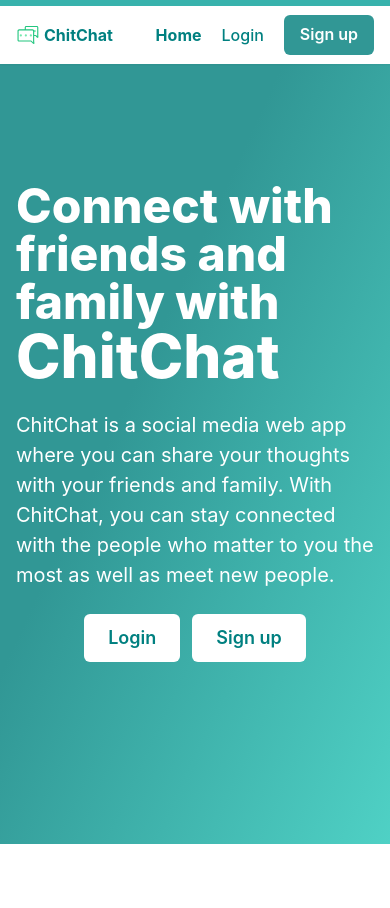
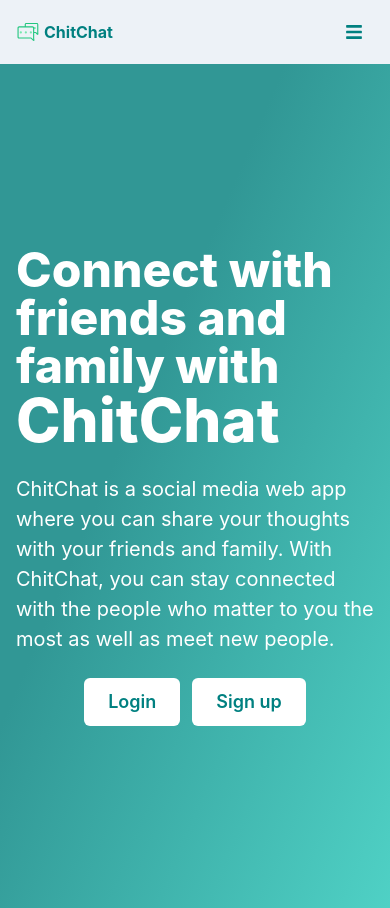
Before and after one commit to ebokes/chitchat, a React (Vite) app: page / in a window 390 px wide. Before the commit the page ends 844 px from the top, so only its background shows below. Built offline with nearby package versions, Linux system fonts and the light colour scheme.

Commit message:
refactor: make navbar in homepage mobile responsive

```diff
--- a/package.json
+++ b/package.json
@@ -10,6 +10,7 @@
     "preview": "vite preview"
   },
   "dependencies": {
+    "@chakra-ui/icons": "^2.0.19",
     "@chakra-ui/react": "^2.6.0",
     "@emotion/react": "^11.10.6",
     "@emotion/styled": "^11.10.6",
--- /dev/null
+++ b/src/components/NavReloaded.jsx
@@ -0,0 +1,116 @@
+import { Fragment, useState } from "react";
+import {
+  Flex,
+  Box,
+  IconButton,
+  Drawer,
+  DrawerOverlay,
+  DrawerContent,
+  DrawerCloseButton,
+  DrawerHeader,
+  DrawerBody,
+  Image,
+  Link,
+  VStack,
+  HStack,
+  Button,
+} from "@chakra-ui/react";
+import { FaBars } from "react-icons/fa";
+import chitchatLogo from "../assets/chitchatIcon.svg";
+import { Link as RouterLink } from "react-router-dom";
+import { REGISTER, ROOT } from "../App";
+
+function NavReloaded({ navlinks }) {
+  const [isOpen, setIsOpen] = useState(false);
+
+  const toggleDrawer = () => setIsOpen(!isOpen);
+
+  return (
+    <Flex
+      bg="gray.100"
+      w="100%"
+      px={4}
+      py={3}
+      justifyContent="space-between"
+      alignItems="center"
+    >
+      <Box>
+        <Link
+          display="flex"
+          gap={1}
+          color="teal"
+          as={RouterLink}
+          to={ROOT}
+          fontWeight="bold"
+        >
+          <Image src={chitchatLogo} w={6} />
+          ChitChat
+        </Link>
+      </Box>
+      <Box display={{ base: "none", md: "block" }}>
+        <HStack ml="auto" gap={5}>
+          {navlinks.map((navlink, index) => (
+            <Fragment key={navlink.title}>
+              {index === navlinks.length - 1 ? (
+                <Button
+                  as={RouterLink}
+                  to={navlink.route}
+                  colorScheme="teal"
+                  onClick={toggleDrawer}
+                >
+                  {navlink.title}
+                </Button>
+              ) : (
+                <Link
+                  key={navlink.title}
+                  as={RouterLink}
+                  color="teal"
+                  to={navlink.route}
+                  fontWeight="bold"
+                >
+                  {navlink.title}
+                </Link>
+              )}
+            </Fragment>
+          ))}
+        </HStack>
+      </Box>
+      <Box display={{ base: "block", md: "none" }}>
+        <IconButton
+          aria-label="Open menu"
+          size="md"
+          fontSize="lg"
+          variant="ghost"
+          icon={<FaBars />}
+          onClick={toggleDrawer}
+          color="teal"
+        />
+      </Box>
+      <Drawer placement="right" onClose={toggleDrawer} isOpen={isOpen}>
+        <DrawerOverlay />
+        <DrawerContent>
+          <DrawerCloseButton color="teal" />
+          <DrawerHeader color="teal">Menu</DrawerHeader>
+          <DrawerBody>
+            <VStack ml="auto" gap={5}>
+              {navlinks.map((navlink) => (
+                <Link
+                  key={navlink.route}
+                  onClick={toggleDrawer}
+                  as={RouterLink}
+                  color="teal"
+                  to={navlink.route}
+                  fontWeight="bold"
+                >
+                  {navlink.title}
+                </Link>
+              ))}
+            </VStack>
+          </DrawerBody>
+        </DrawerContent>
+      </Drawer>
+    </Flex>
+  );
+}
+
+export default NavReloaded;
--- a/src/components/home/Home.jsx
+++ b/src/components/home/Home.jsx
@@ -13,7 +13,8 @@ import {
 import chitchatLogo from "../../assets/chitchatIcon.svg";
 import { Link as RouterLink } from "react-router-dom";
 import { LOGIN, REGISTER, ROOT } from "../../App";
-import lady from "../../assets/lady2.jpg";
+import friends from "../../assets/lady2.jpg";
+import NavReloaded from "../NavReloaded";
 
 const HomeNav = () => {
   return (
@@ -57,9 +58,14 @@ const HomeNav = () => {
 };
 
 const Home = () => {
+  const credentials = [
+    { title: "Home", route: ROOT },
+    { title: "Login", route: LOGIN },
+    { title: "Signup", route: REGISTER },
+  ];
   return (
     <Box bgGradient="linear(to-br, teal.500 40%, teal.300)">
-      <HomeNav />
+      <NavReloaded navlinks={credentials} />
       <Flex
         py="20"
         h="100vh"
@@ -111,7 +117,7 @@ const Home = () => {
         </VStack>
         <Box display={{ base: "none", md: "block" }} ml="10px">
           <Image
-            src={lady}
+            src={friends}
             w="450px"
             h="500px"
             objectFit="cover"
```
Also changed, not shown: src/components/Navbar.jsx (added, +117 -0 lines), 1 other file (tests, documents, lock files or other folders).
